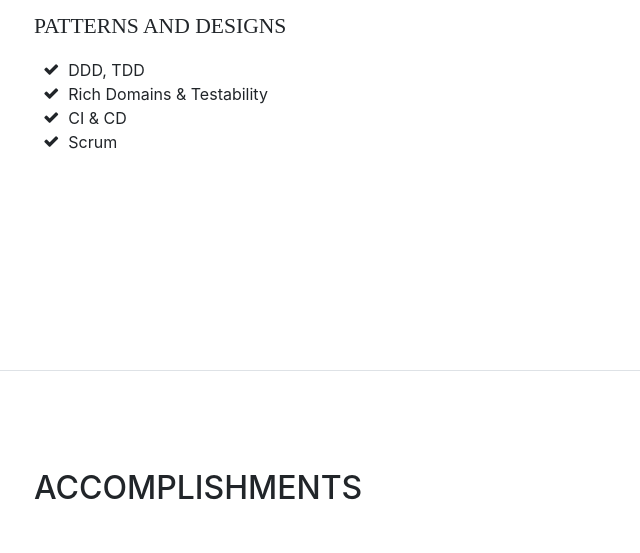
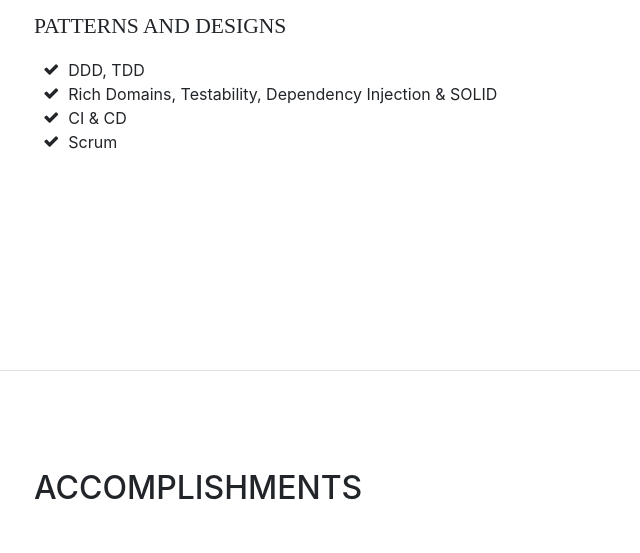
Before and after one commit to arielmoraes/arielmoraes.github.io, a website with bundled scripts: page index.html in a window 1280 px wide. Shown: the part 4960-5513 px from the top of the page, without its empty margins (286-926 px from the left). Built offline with nearby package versions, Linux system fonts and the light colour scheme; a web font is replaced by a local one.

Commit message:
Update index.html

```diff
--- a/index.html
+++ b/index.html
@@ -308,7 +308,7 @@
               DDD, TDD</li>
             <li>
               <i class="fa-li fa fa-check"></i>
-              Rich Domains &amp; Testability</li>
+              Rich Domains, Testability, Dependency Injection &amp; SOLID</li>
             <li>
               <i class="fa-li fa fa-check"></i>
               CI &amp; CD</li>
```
